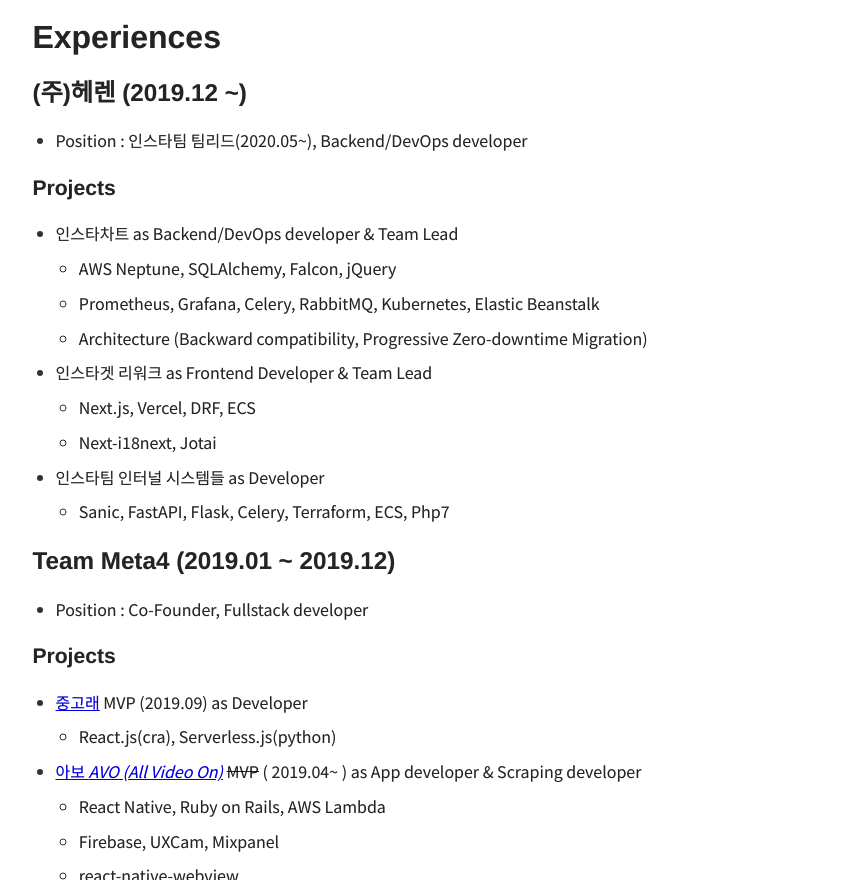
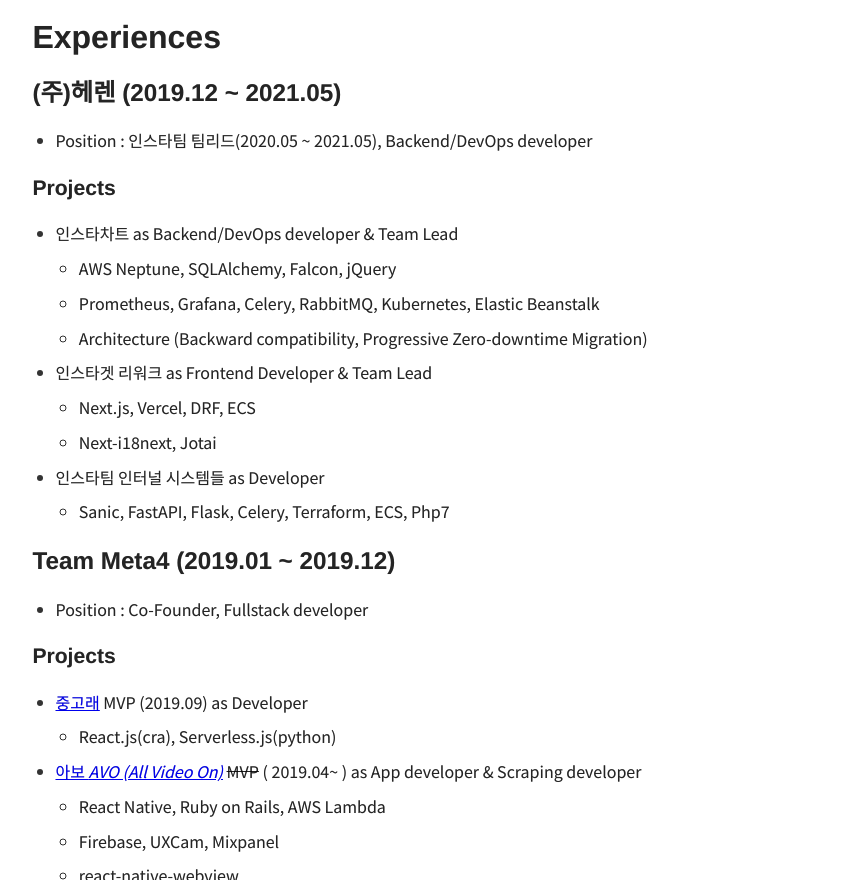
Before and after one commit to cereme/cereme.github.io, a Gatsby site: page /about in a window 1280 px wide. Shown: the part 1040-1920 px from the top of the page, without its empty margins (219-1060 px from the left). Built offline with nearby package versions, Linux system fonts and the light colour scheme; Gatsby itself is replaced by a stand-in of ours; some packages are replaced by stand-ins of ours; what typography-theme-github would draw is missing.

Commit message:
Update career status

```diff
--- a/content/__about/about.md
+++ b/content/__about/about.md
@@ -32,9 +32,9 @@
 
 # Experiences
 
-## (주)헤렌 (2019.12 ~)
+## (주)헤렌 (2019.12 ~ 2021.05)
 
-- Position : 인스타팀 팀리드(2020.05~), Backend/DevOps developer
+- Position : 인스타팀 팀리드(2020.05 ~ 2021.05), Backend/DevOps developer
 
 ### Projects
 
```
